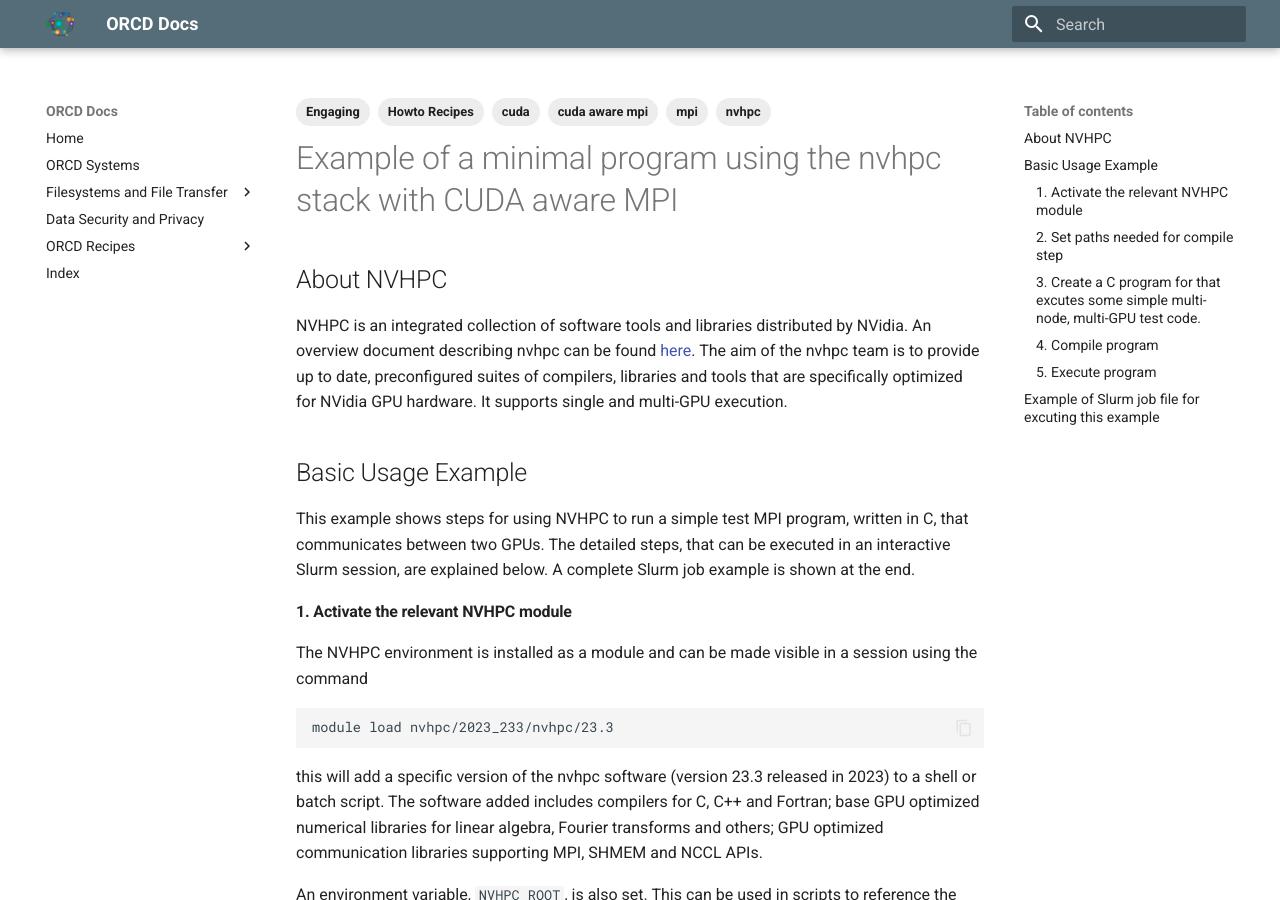
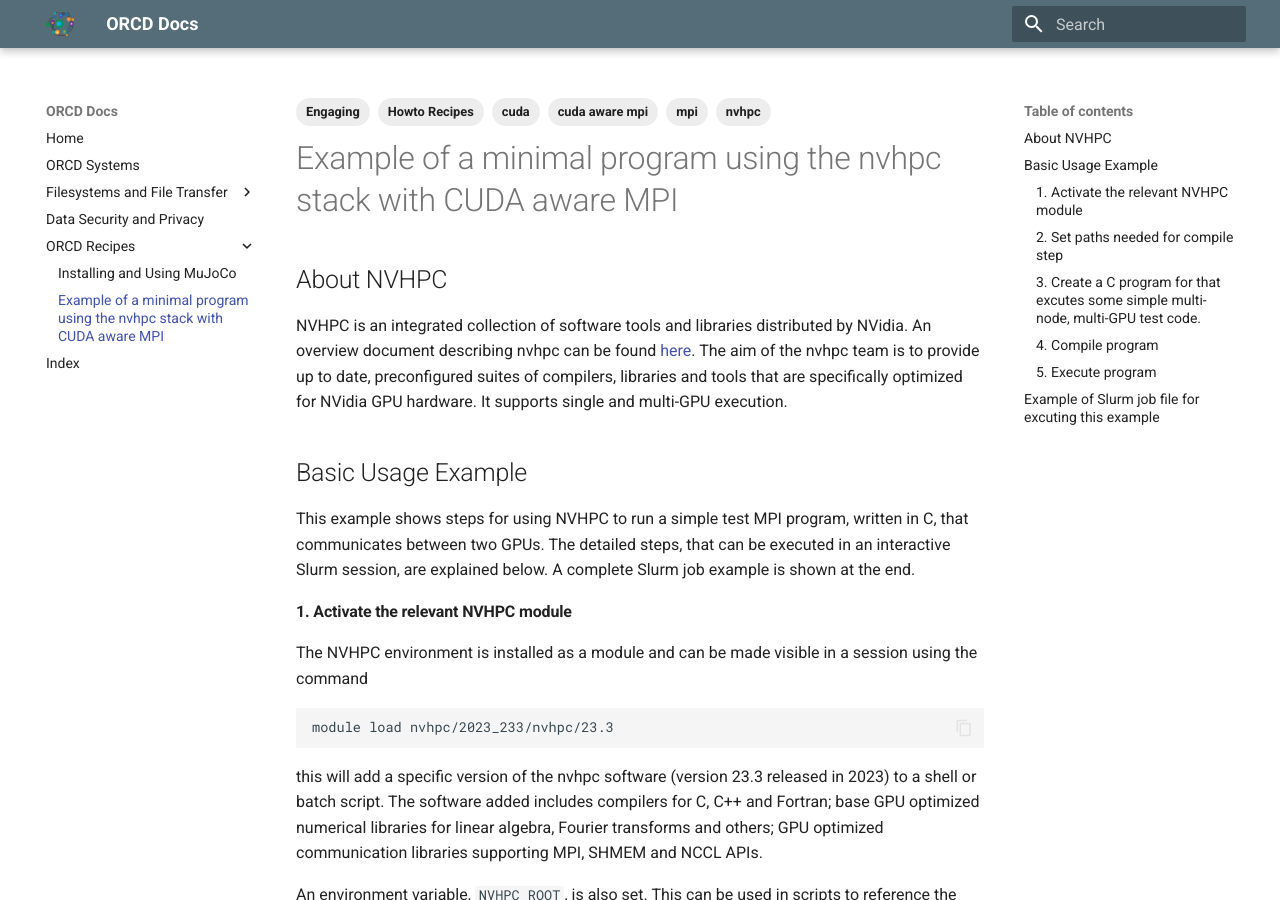
Before and after one commit to mit-orcd/orcd-docs-edit, an MkDocs documentation site: the page built from docs/recipes/nvhpc-a100-with-cuda-and-mpi-example.md, in a window 1280 px wide and 900 px high. Built offline with MkDocs 1.6.1 and Material for MkDocs 9.7.7, drawn with Linux system fonts in a browser that asks for light colours.

Commit message:
Add to index

```diff
--- a/mkdocs.yml
+++ b/mkdocs.yml
@@ -10,8 +10,9 @@
 #    - Best Practices:  filesystems-file-transfer/filesystem-best-practices.md
   - Data Security and Privacy: data-security.md
   - ORCD Recipes:
+#    - recipes/gurobi.md
     - recipes/mujoco.md
-#    - recipes/gurobi.md
+    - recipes/nvhpc-a100-with-cuda-and-mpi-example.md
 #  - Basic software and package installation:
 #    - Environment Modules: software/page1.md
 #    - Installing packages/libraries in Julia, Python, R: software/page2.md
```
